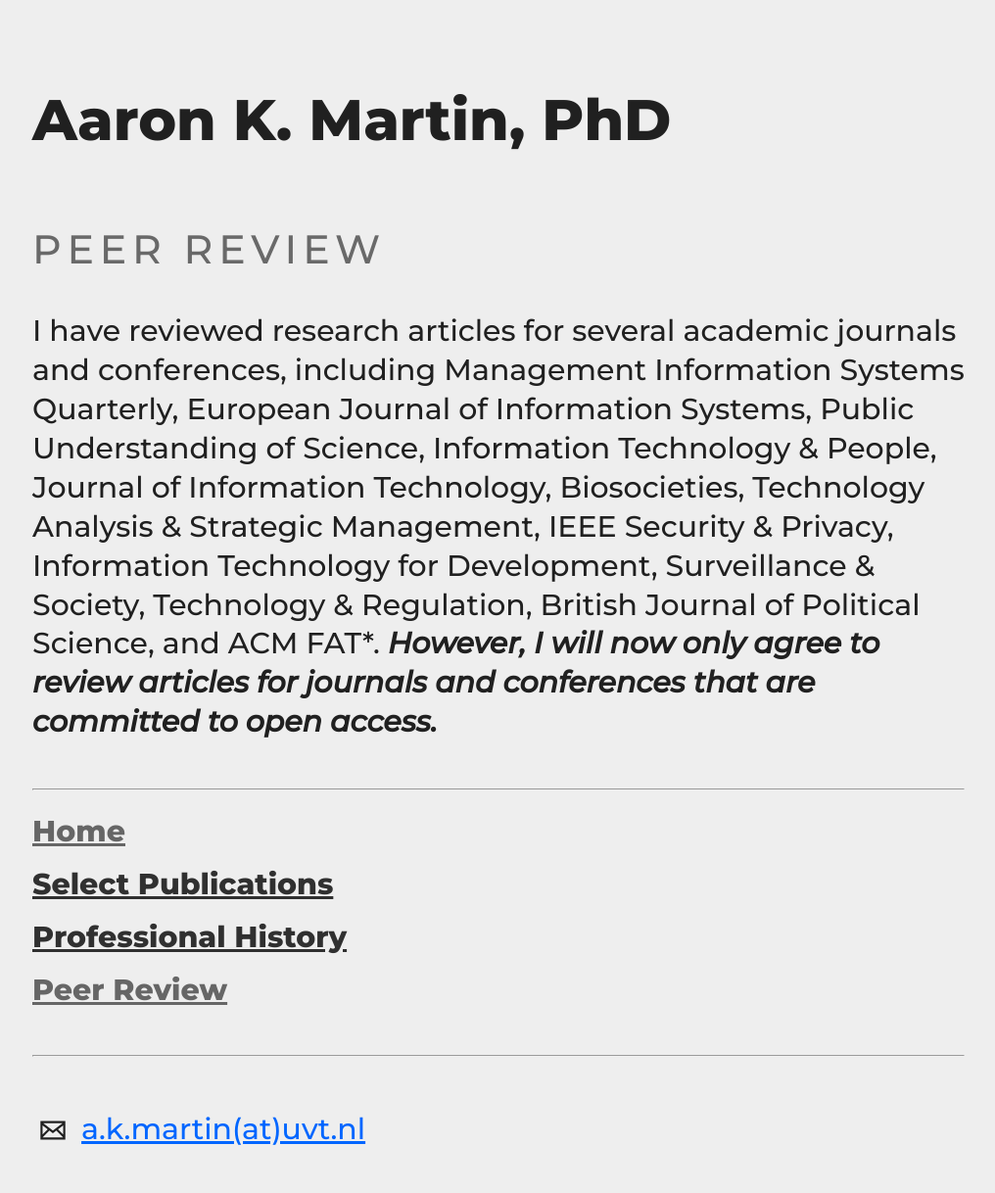
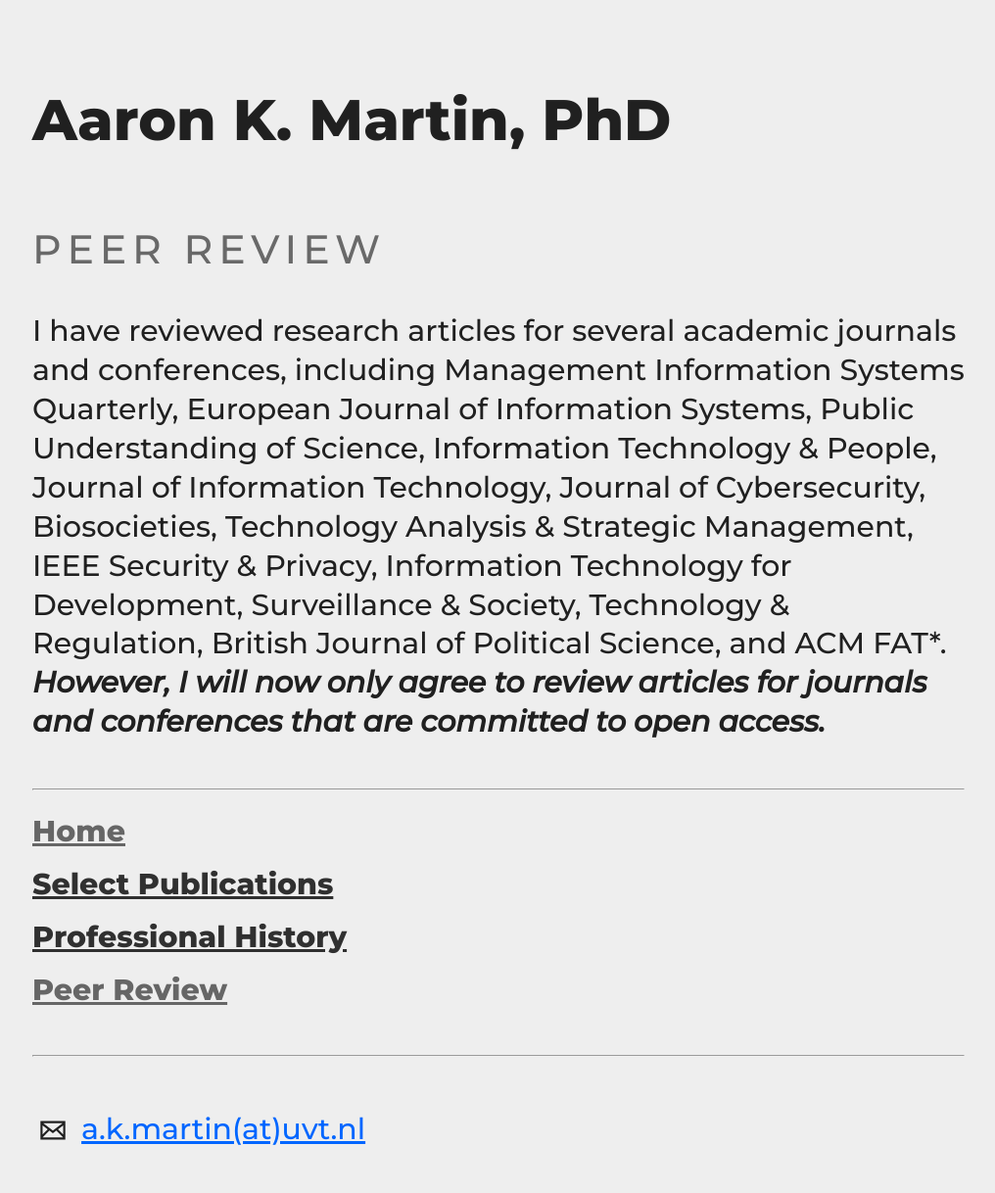
Before and after one commit to haroonalrasheed/641a, a Jekyll site: the page built from peer-review/index.md, in a window 1280 px wide. Shown: the whole page at 98% size, without its empty margins (131-1147 px from the left). Built offline with Jekyll 4.4.1, drawn with Linux system fonts in a browser that asks for light colours.

Commit message:
Update index.md

```diff
--- a/peer-review/index.md
+++ b/peer-review/index.md
@@ -5,4 +5,4 @@ title: Peer Review
 
 ## Peer Review
 
-I have reviewed research articles for several academic journals and conferences, including Management Information Systems Quarterly, European Journal of Information Systems, Public Understanding of Science, Information Technology & People, Journal of Information Technology, Biosocieties, Technology Analysis & Strategic Management, IEEE Security & Privacy, Information Technology for Development, Surveillance & Society, Technology & Regulation, British Journal of Political Science, and ACM FAT*. **_However, I will now only agree to review articles for journals and conferences that are committed to open access._**
+I have reviewed research articles for several academic journals and conferences, including Management Information Systems Quarterly, European Journal of Information Systems, Public Understanding of Science, Information Technology & People, Journal of Information Technology, Journal of Cybersecurity, Biosocieties, Technology Analysis & Strategic Management, IEEE Security & Privacy, Information Technology for Development, Surveillance & Society, Technology & Regulation, British Journal of Political Science, and ACM FAT*. **_However, I will now only agree to review articles for journals and conferences that are committed to open access._**
```
